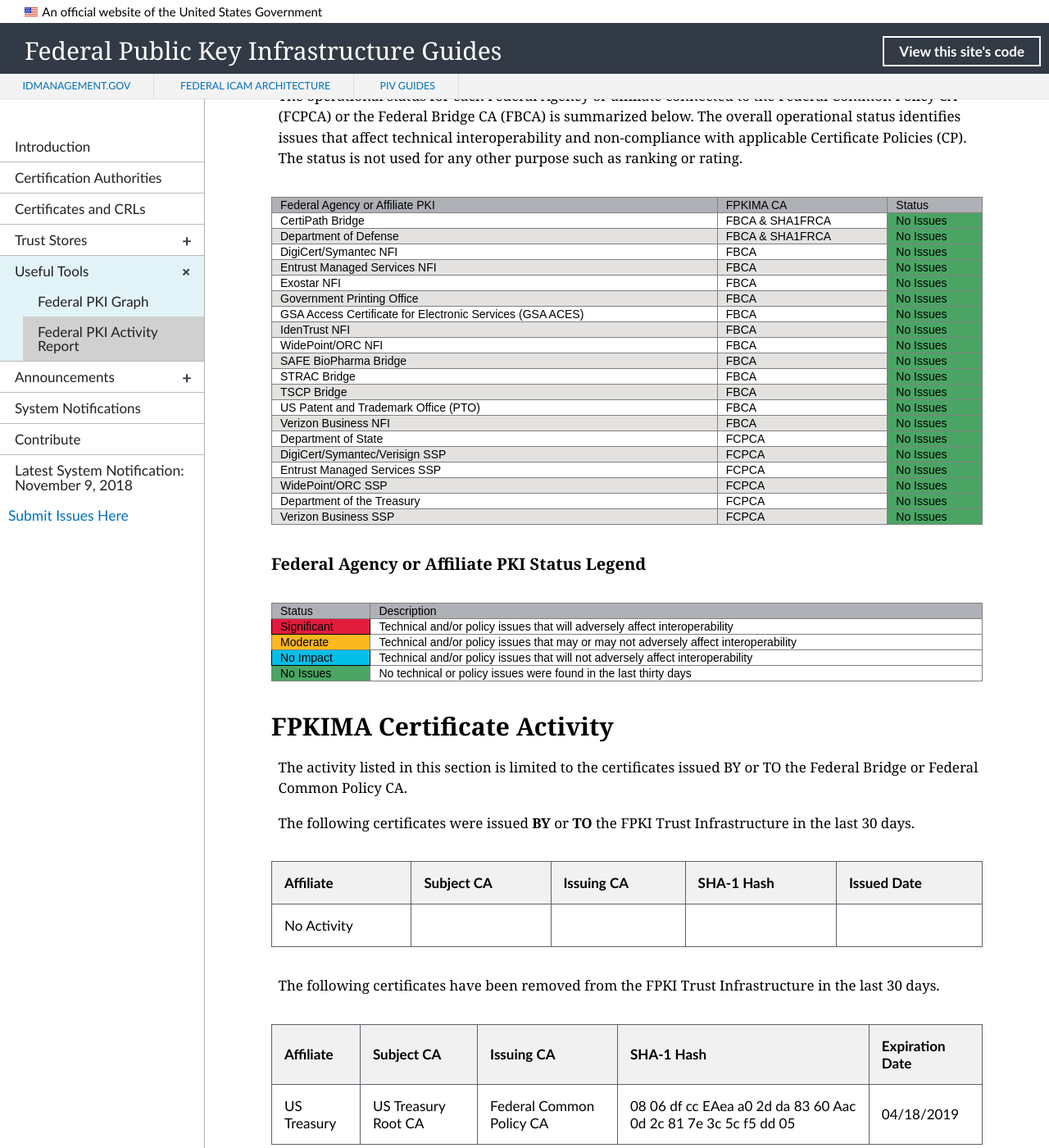
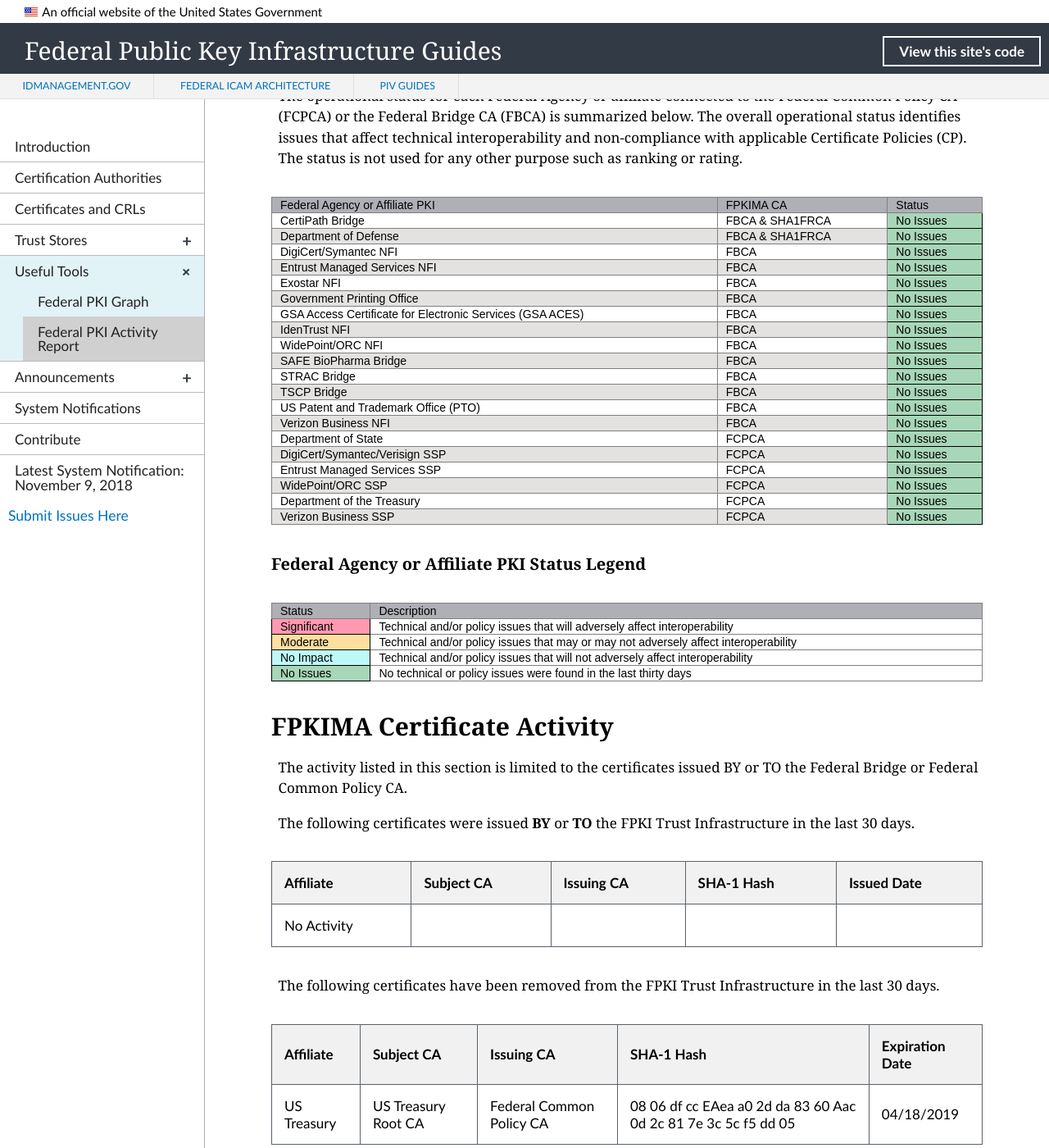
Before and after one commit to GSA/fpki-guides, a Jekyll site: the page built from _tools/03_fpki_activity_report.md, in a window 1280 px wide and 1400 px high, scrolled down 604 px. Shown: the whole window at 82% size. Built offline with Jekyll 4.4.1, drawn with Linux system fonts in a browser that asks for light colours; nearby versions of some CDN libraries; library files that are not in the unit come from our copies.

Commit message:
Palette suggestion

```diff
--- a/_includes/fpkiar-status-table.html
+++ b/_includes/fpkiar-status-table.html
@@ -9,14 +13,14 @@
         .tg  {border-collapse:collapse;border-spacing:0;}
         .tg td{font-family:Cambria;font-size:13px;padding:1px 10px;border-style:solid;border-width:1px;overflow:hidden;word-break:normal;border-color:black;}
         .tg th{font-family:Cambria;font-size:13px;font-weight:normal;padding:1px 10px;border-style:solid;border-width:1px;overflow:hidden;word-break:normal;border-color:black;}
-        .tg .tg-d52n{background-color:#4aa564;border-color:inherit;text-align:left;vertical-align:top}
+        .tg .tg-mnhx{background-color:#FF99AF;text-align:left;vertical-align:top}
+        .tg .tg-s7ni{background-color:#FDE0A0;text-align:left;vertical-align:top}
+        .tg .tg-hyan{background-color:#BEF9F9;text-align:left;vertical-align:top}
+        .tg .tg-d52n{background-color:#A8D6B8;text-align:left;vertical-align:top}
         .tg .tg-llyw{background-color:#aeb0b5;border-color:inherit;text-align:left;vertical-align:top}
         .tg .tg-0pky{border-color:inherit;text-align:left;vertical-align:top}
         .tg .tg-y698{background-color:#e4e2e0;border-color:inherit;text-align:left;vertical-align:top}
         .tg .tg-0x09{background-color:#9b9b9b;text-align:left;vertical-align:top}
-        .tg .tg-mnhx{background-color:#e31c3d;text-align:left;vertical-align:top}
-        .tg .tg-hyan{background-color:#02bfe7;text-align:left;vertical-align:top}
-        .tg .tg-s7ni{background-color:#fdb81e;border-color:inherit;text-align:left;vertical-align:top}
     </style>
     <table class="tg">
         <tr>
```
Also changed, not shown: other parts of _includes/fpkiar-status-table.html (+4 -0 lines).
